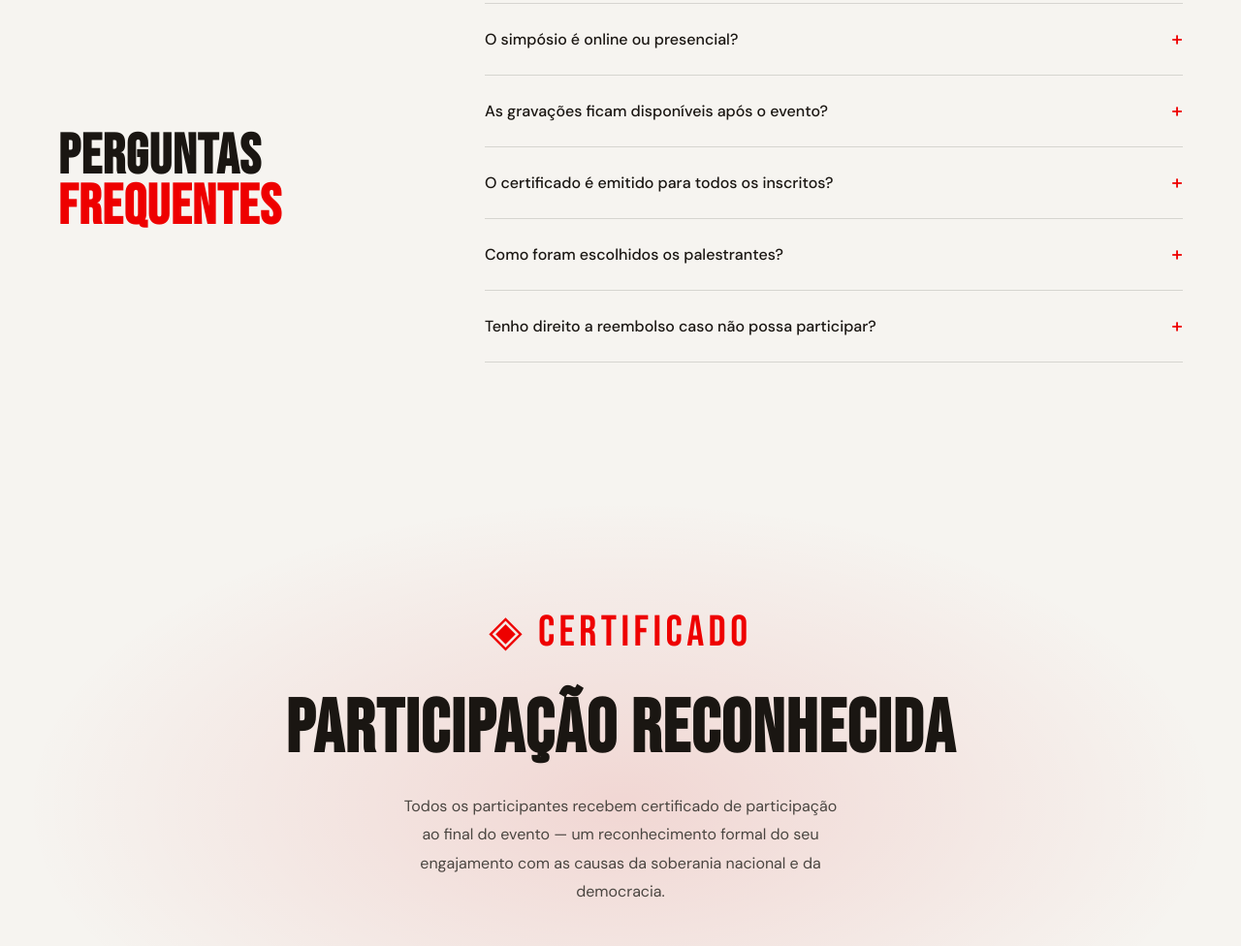
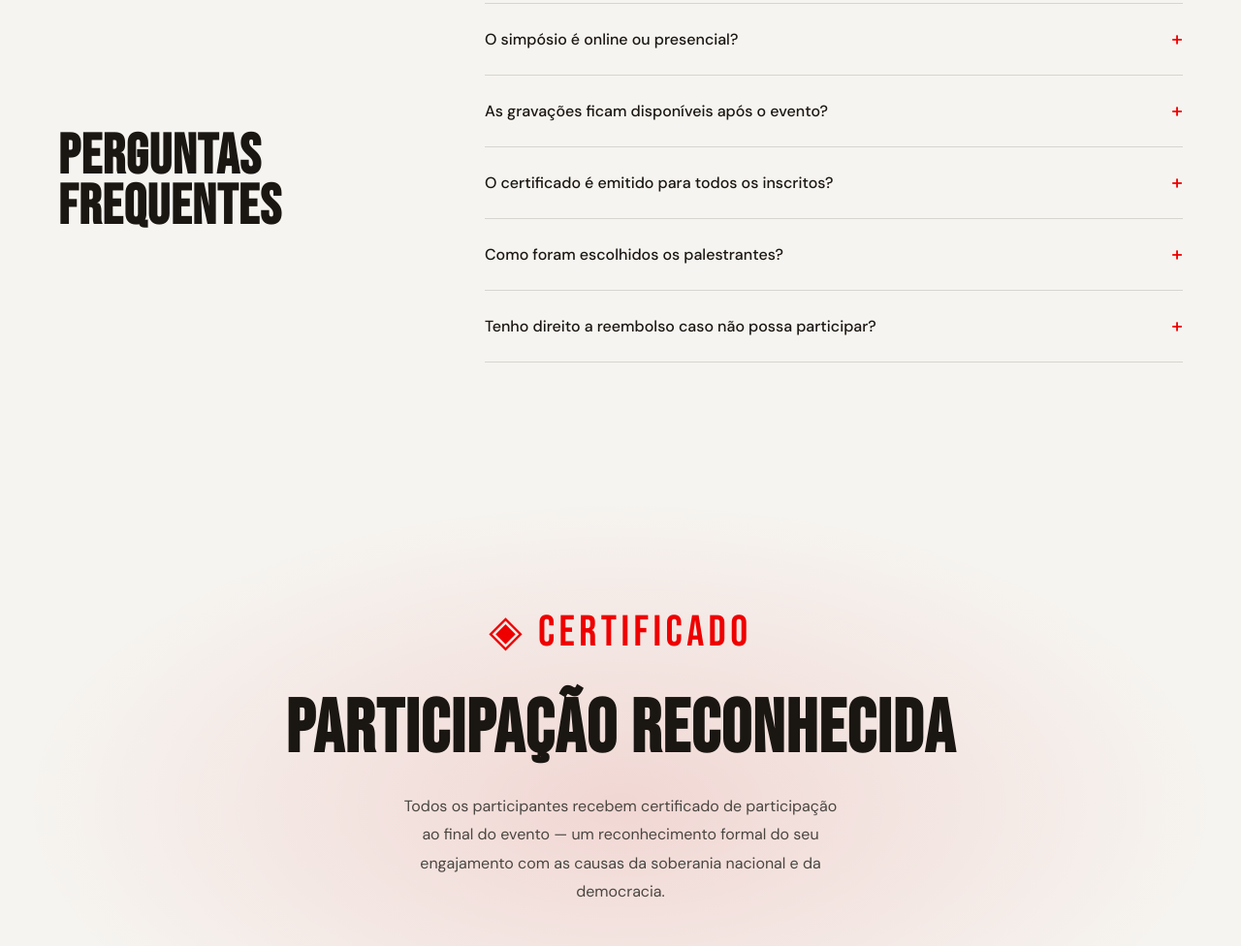
Before and after one commit to danielmfraga/CHAMADA-PARA-A-REVOLUCAO-MOLECULAR, a plain HTML site: page index.html in a window 1280 px wide. Shown: the part 6508-7484 px from the top of the page at 97% size. Drawn offline with Linux system fonts and the light colour scheme.

Commit message:
FAQ: both title words in black
Co-Authored-By: Claude Sonnet 4.6 <noreply@anthropic.com>

```diff
--- a/index.html
+++ b/index.html
@@ -1344,7 +1344,7 @@
         <div class="faq-sticky r">
           <h2 class="faq-label display">
             <span style="color:#1A1612;">Perguntas</span><br>
-            <span style="color:var(--red);">Frequentes</span>
+            <span style="color:#1A1612;">Frequentes</span>
           </h2>
         </div>
 
```
